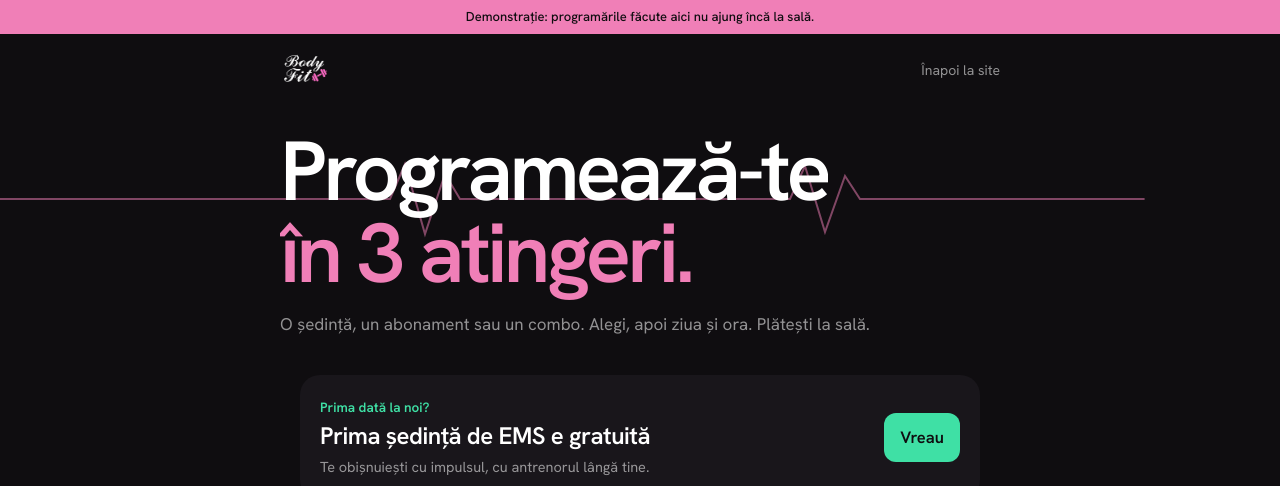
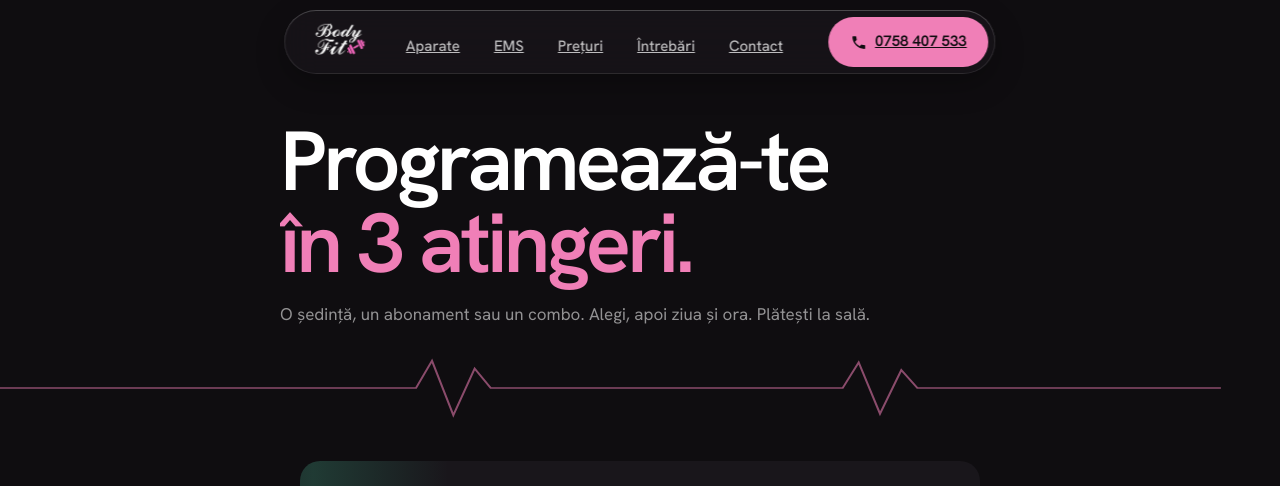
Before and after one commit to TincuRaul/demo, a plain HTML site: page bodyfit/programare/index.html in a window 1280 px wide. Shown: the top 486 px of the page. Drawn offline with Linux system fonts and the light colour scheme.

Commit message:
Body Fit programare: antetul site-ului, fără banda de demonstrație, linia de impuls sub titlu
Co-Authored-By: Claude Opus 5.5 <noreply@anthropic.com>

```diff
--- a/bodyfit/programare/index.html
+++ b/bodyfit/programare/index.html
@@ -16,19 +16,18 @@
   body{color:#fff;font:400 16.5px/1.55 "Hanken Grotesk",system-ui,sans-serif;min-height:100vh;overflow-x:hidden}
   button{font:inherit;color:inherit;cursor:pointer;background:none;border:0}
   :focus-visible{outline:2px solid var(--pink);outline-offset:3px}
-  .demo{background:var(--pink);color:var(--ink);font-size:13px;text-align:center;padding:7px 16px;font-weight:500}
   /* textul intră din mască, cuvânt cu cuvânt, ca pe site */
   .m{display:inline-block;overflow:hidden;vertical-align:top;padding-bottom:.2em;margin-bottom:-.2em}
   .m > span{display:inline-block;transform:translateY(105%);transition:transform .8s cubic-bezier(.2,.8,.2,1)}
   .in .m > span{transform:none}
-  .hero{position:relative;padding:18px 20px 30px;overflow:hidden}
-  .pulse{position:absolute;left:0;right:0;top:120px;height:90px;opacity:.5}
+  .hero{position:relative;padding:100px 20px 30px;overflow:hidden}
+  .pulse{display:block;position:relative;width:calc(100% + 40px);margin:26px -20px 0;height:70px;opacity:.55}
   .pulse path{fill:none;stroke:var(--pink);stroke-width:2;stroke-dasharray:1400;stroke-dashoffset:1400;animation:draw 2.4s .3s cubic-bezier(.6,0,.2,1) forwards}
   @keyframes draw{to{stroke-dashoffset:0}}
   .hd{max-width:720px;margin:0 auto;display:flex;align-items:center;justify-content:space-between}
   .hd img{height:38px}
   .hd a{font-size:14px;color:var(--mute);text-decoration:none}
-  .hero h1{position:relative;max-width:720px;margin:40px auto 0;font-weight:600;font-size:clamp(46px,13vw,84px);line-height:.98;letter-spacing:-.045em}
+  .hero h1{position:relative;max-width:720px;margin:20px auto 0;font-weight:600;font-size:clamp(46px,13vw,84px);line-height:.98;letter-spacing:-.045em}
   .hero h1 em{font-style:normal;color:var(--pink)}
   .hero p{position:relative;max-width:720px;margin:16px auto 0;color:var(--mute);font-size:17px;opacity:0;transform:translateY(10px);transition:opacity .8s .5s,transform .8s .5s}
   .in .hero p{opacity:1;transform:none}
@@ -108,17 +107,50 @@
   .done dt{color:var(--mute)} .done dd{font-weight:600;text-align:right}
   .done p{margin-top:14px;color:var(--mute)}
   .done .again{margin-top:22px;border-radius:12px;height:50px;padding:0 20px;font-weight:600;background:var(--char2)}
+  /* header */
+  /* header plutitor, ca o capsulă de iPhone: sticlă închisă, o pastilă care urmărește secțiunea curentă */
+  .top { position: fixed; top: 10px; left: 50%; transform: translateX(-50%); z-index: 50; width: calc(100% - 20px); max-width: 980px; height: 60px; display: flex; align-items: center; gap: 8px; padding: 0 7px 0 18px; color: #fff; border-radius: 999px;
+    background: rgba(28,24,30,.5); backdrop-filter: blur(18px) saturate(1.6); -webkit-backdrop-filter: blur(18px) saturate(1.6);
+    box-shadow: inset 0 0 0 1px rgba(255,255,255,.1), inset 0 1px 0 rgba(255,255,255,.14), 0 10px 30px rgba(0,0,0,.28); transition: background .35s; }
+  .top.solid, .open .top { background: rgba(28,24,30,.78); }
+  .lg { margin-right: auto; display: block; height: 40px; }
+  .lg img { height: 100%; width: auto; }
+  .nv { display: none; position: relative; font-weight: 500; font-size: 15px; }
+  .nv a { position: relative; z-index: 1; display: flex; align-items: center; height: 46px; padding: 9px 17px 0; border-radius: 999px; color: rgba(255,255,255,.72); transition: color .3s; }
+  .nv a.cur { color: #fff; }
+  .nv .hl { position: absolute; top: 0; bottom: 0; left: 0; width: 0; border-radius: 999px; background: rgba(255,255,255,.12); box-shadow: inset 0 1px 0 rgba(255,255,255,.12); opacity: 0; transition: left .5s cubic-bezier(.3,1.3,.5,1), width .5s cubic-bezier(.3,1.3,.5,1), opacity .3s; }
+  .tc { display: inline-flex; align-items: center; justify-content: center; gap: 8px; height: 46px; min-width: 46px; padding: 0 12px; border-radius: 999px; background: var(--pink); color: var(--ink); font-weight: 600; font-size: 15px; }
+  .tc svg { width: 17px; height: 17px; } .tc span { display: none; }
+  .mb { width: 46px; height: 46px; border: 0; border-radius: 50%; background: rgba(255,255,255,.12); display: grid; place-content: center; gap: 5px; cursor: pointer; }
+  .mb i { display: block; width: 18px; height: 2px; background: #fff; transition: transform .3s; }
+  .mb i:nth-child(2) { transition: opacity .2s; }
+  .open .mb i:first-child { transform: translateY(7px) rotate(45deg); } .open .mb i:nth-child(2) { opacity: 0; } .open .mb i:last-child { transform: translateY(-7px) rotate(-45deg); }
+  .mn { position: fixed; inset: 0; z-index: 45; background: var(--ink); color: #fff; padding: 110px 20px 40px; display: flex; flex-direction: column; justify-content: space-between; opacity: 0; visibility: hidden; transition: opacity .25s, visibility 0s .25s; }
+  .open .mn { opacity: 1; visibility: visible; transition: opacity .25s; }
+  .mn nav { display: grid; }
+  .mn nav a { font-weight: 600; font-size: 38px; letter-spacing: -.03em; padding: 10px 0; border-bottom: 1px solid rgba(240,127,183,.2); }
+  .mn p { color: #a99fab; }
+  html.open { overflow: hidden; }
+  .top.hid { transform: translate(-50%, -90px); }
+  .top { transition: background .35s, transform .4s; }
+  @media (min-width: 900px) { .top { width: max-content; height: 64px; padding-left: 26px; gap: 22px; } .lg { margin-right: 0; height: 44px; } .nv { display: flex; margin-right: 6px; } .tc span { display: inline; } .tc { padding: 0 22px; height: 50px; } .mb { display: none; } }
+  @media (max-width: 380px) { .tc, .mb { height: 38px; min-width: 38px; width: 38px; padding: 0; } }
   [hidden]{display:none!important}
   @media (prefers-reduced-motion:reduce){*,*::before,*::after{animation:none!important;transition:none!important}.m > span,.opt{transform:none!important;opacity:1!important}.hero p{opacity:1;transform:none}.pulse path{stroke-dashoffset:0}}
 </style>
 </head>
 <body>
-<div class="demo">Demonstrație: programările făcute aici nu ajung încă la sală.</div>
+<header class="top" id="top">
+  <a class="lg" href="../" aria-label="Body Fit, prima pagină"><img src="../img/logo-s.png" alt="Body Fit" width="480" height="373" /></a>
+  <nav class="nv" aria-label="Meniu"><a href="../#aparate">Aparate</a><a href="../#ems">EMS</a><a href="../#preturi">Prețuri</a><a href="../#faq">Întrebări</a><a href="../#contact">Contact</a></nav>
+  <a class="tc" href="tel:+40758407533"><svg viewBox="0 0 24 24" aria-hidden="true"><path fill="currentColor" d="M6.6 10.8a15.1 15.1 0 0 0 6.6 6.6l2.2-2.2c.3-.3.7-.4 1-.2 1.1.4 2.3.6 3.6.6.6 0 1 .4 1 1V20c0 .6-.4 1-1 1A17 17 0 0 1 3 4c0-.6.4-1 1-1h3.5c.6 0 1 .4 1 1 0 1.3.2 2.5.6 3.6.1.3 0 .7-.2 1z"/></svg><span>0758 407 533</span></a>
+  <button class="mb" id="mb" type="button" aria-expanded="false" aria-controls="mn" aria-label="Deschide meniul"><i></i><i></i><i></i></button>
+</header>
+<div class="mn" id="mn" aria-hidden="true"><nav aria-label="Meniu pe telefon"><a href="../">Prima pagină</a><a href="../#aparate">Aparate</a><a href="../#ems">EMS</a><a href="../#preturi">Prețuri</a><a href="../#contact">Contact</a></nav><p>Str. Aurel Popp 16, Satu Mare</p></div>
 <header class="hero">
-  <svg class="pulse" viewBox="0 0 1200 90" preserveAspectRatio="none" aria-hidden="true"><path d="M0 45 H360 L390 45 L405 10 L425 80 L445 20 L460 45 H760 L790 45 L805 12 L825 78 L845 22 L860 45 H1200"/></svg>
-  <div class="hd"><img src="../img/logo-s.png" alt="Body Fit" /><a href="../">Înapoi la site</a></div>
   <h1><span class="m"><span>Programează-te</span></span><br><span class="m"><span style="transition-delay:.12s"><em>în 3 atingeri.</em></span></span></h1>
   <p>O ședință, un abonament sau un combo. Alegi, apoi ziua și ora. Plătești la sală.</p>
+  <svg class="pulse" viewBox="0 0 1200 90" preserveAspectRatio="none" aria-hidden="true"><path d="M0 45 H360 L390 45 L405 10 L425 80 L445 20 L460 45 H760 L790 45 L805 12 L825 78 L845 22 L860 45 H1200"/></svg>
 </header>
 
 <main id="flow">
@@ -235,6 +267,10 @@ $("go").onclick = () => { const P = pickInfo();
   $("rez").innerHTML = [["Ai ales", P.nume], ["Preț", P.pret + (P.abon ? ", la sală" : "")], ["Prima programare", R.SERVICII[st.srv].nume], ["Când", R.frumos(new Date(st.zi)) + ", " + st.ora], ["Pe numele", p.nume]].map(([a, b]) => `<div><dt>${a}</dt><dd>${b}</dd></div>`).join("");
   $("flow").hidden = $("bar").hidden = true; $("done").hidden = false; scrollTo(0, 0); };
 $("again").onclick = () => { Object.assign(st, { pick: null, srv: null, zi: null, ora: null }); lastList = null; $("f").reset(); $("flow").hidden = $("bar").hidden = false; $("done").hidden = true; render(); };
+// antetul ca pe site: meniul de pe telefon și capsula care se ascunde la derulat în jos
+{ const hdr = $("top"), mb = $("mb"), mn = $("mn"); let lastY = scrollY;
+  addEventListener("scroll", () => { const y = scrollY; hdr.classList.toggle("solid", y > 60); if (Math.abs(y - lastY) > 6) { hdr.classList.toggle("hid", y > lastY && y > 120 && !document.documentElement.classList.contains("open")); lastY = y; } }, { passive: true });
+  mb.onclick = () => { const o = !document.documentElement.classList.contains("open"); document.documentElement.classList.toggle("open", o); mb.setAttribute("aria-expanded", o); mn.setAttribute("aria-hidden", !o); }; }
 render(); addEventListener("resize", moveLine);
 requestAnimationFrame(() => document.body.classList.add("in"));
 </script>
```
